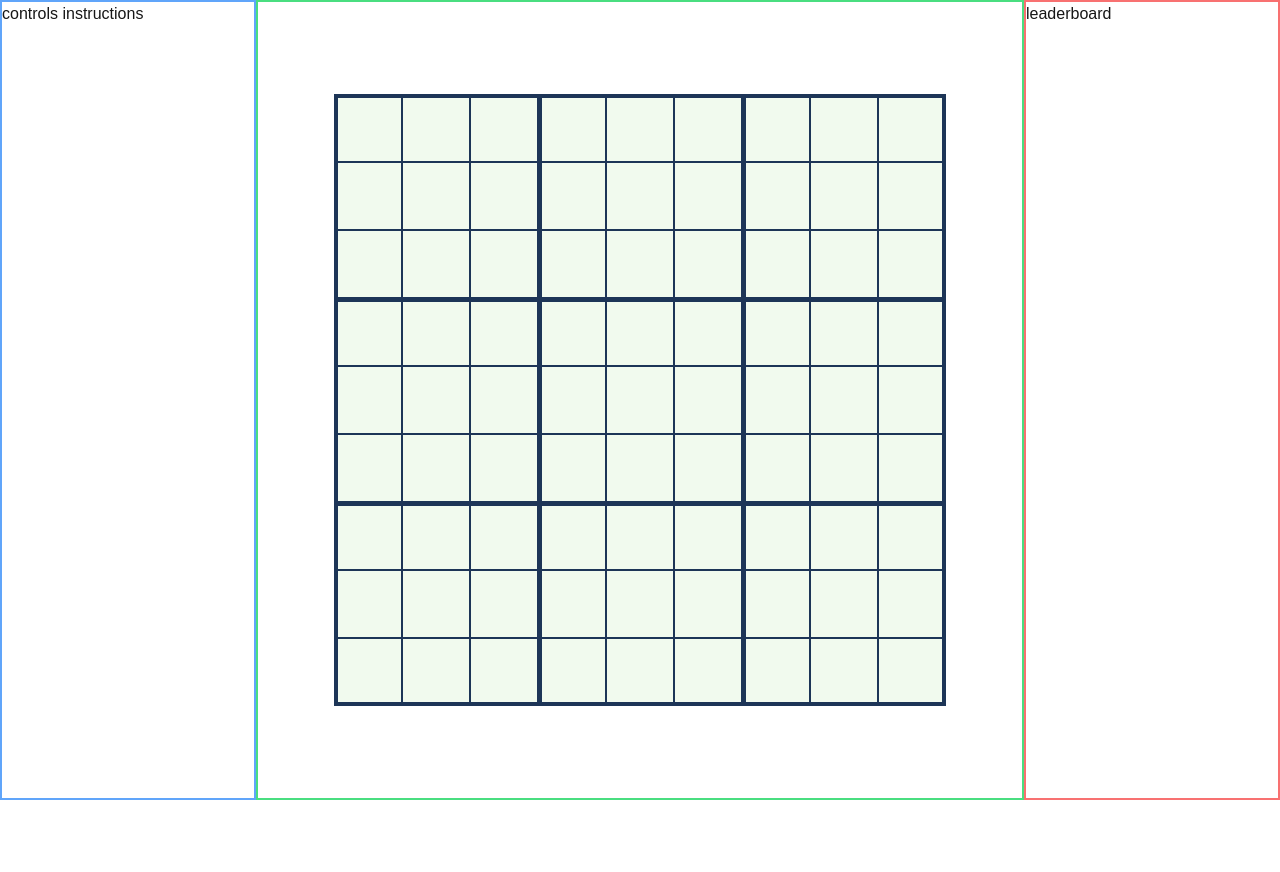
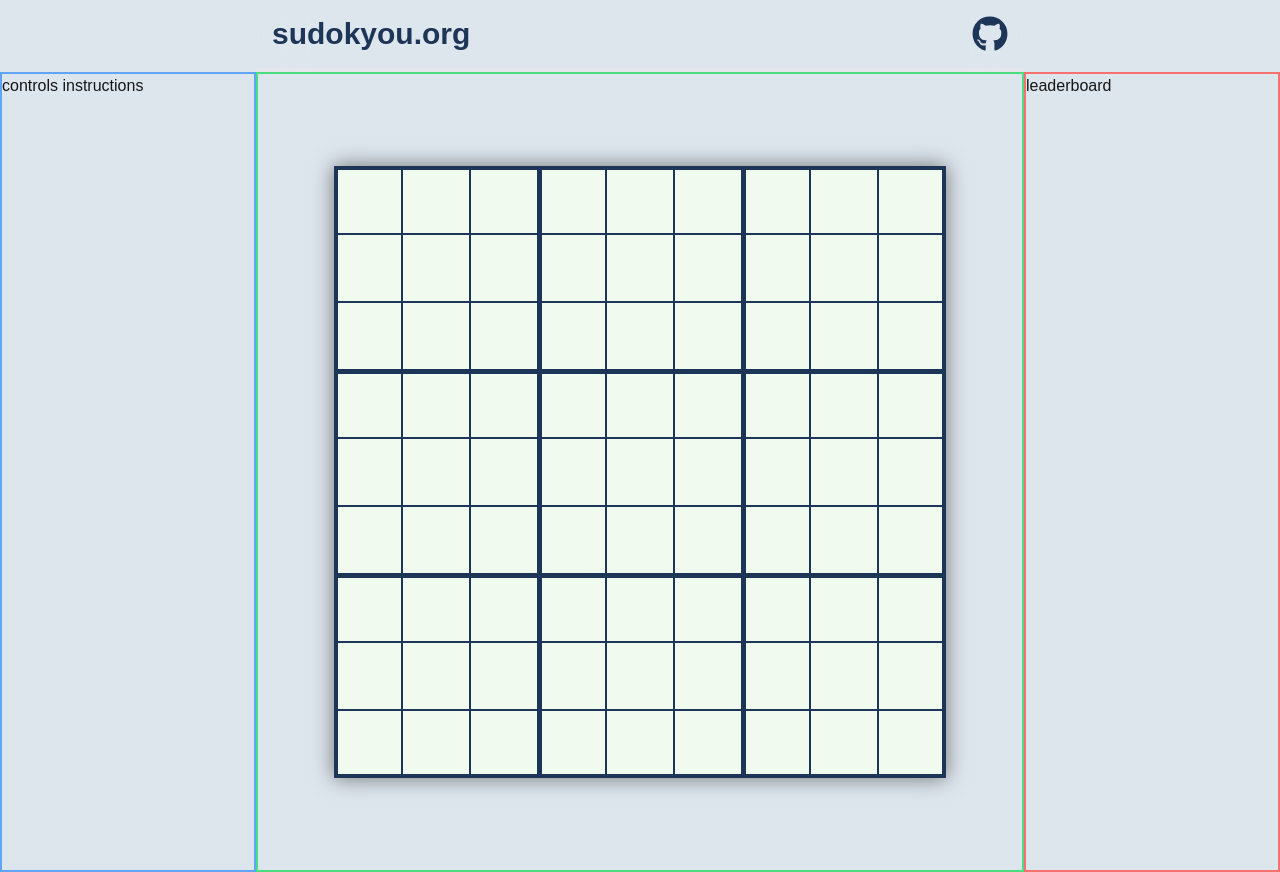
Before and after one commit to ashvinbondada/sudokyou.org, a Next.js app: page / in a window 1280 px wide. Before the commit the page ends 800 px from the top, so only its background shows below. Built offline with nearby package versions, Linux system fonts and the light colour scheme.

Commit message:
Shadow Effect + NavBar
- Created a Shadow Effect to Follow Cursor Around
- Created Navbar from (hyperalgebra.io) with some edits

```diff
--- a/package.json
+++ b/package.json
@@ -14,7 +14,8 @@
     "lodash": "^4.17.21",
     "next": "14.2.11",
     "react": "^18",
-    "react-dom": "^18"
+    "react-dom": "^18",
+    "react-icons": "^5.3.0"
   },
   "devDependencies": {
     "@tailwindcss/typography": "^0.5.15",
--- a/src/app/components/game.tsx
+++ b/src/app/components/game/game.tsx
@@ -1,7 +1,7 @@
 'use client'
 
 import { useEffect, useState } from "react";
-import { GameStatus, BoardContext, GameContext } from "../../lib/context";
+import { GameStatus, BoardContext, GameContext } from "../../../lib/context";
 import { useKeyboardClick, useShiftClick } from "@/lib/useKeyboard";
 import Board from "./board";
 import { debounce } from "lodash";
--- a/src/app/components/square.tsx
+++ b/src/app/components/game/square.tsx
@@ -3,7 +3,7 @@
 import {useContext, useEffect, useState } from "react"
 import RegularSquare from "./regularSquare";
 import NotesSquare from "./notesSquare";
-import { BoardContext, GameContext } from "../../lib/context";
+import { BoardContext, GameContext } from "../../../lib/context";
 
 type Props = {
     uid: number,
--- /dev/null
+++ b/src/app/components/navbar.tsx
@@ -0,0 +1,20 @@
+import Link from "next/link";
+import { FaGithub } from "react-icons/fa";
+
+export default function Navbar() {
+  return (
+    <nav className="w-[60%] mx-auto flex justify-between sticky top-0 dark:bg-smoky-black p-4 border-b-4 border-b-smoky-black dark:border-b-anti-flash-white
+    backdrop-blur-xl shadow-b-md text-theme-2-berkeley-blue">
+      {/* <div className="md:px-6 prose prose-xl mx-auto flex justify-between flex-col sm:flex-row items-center"> */}
+        <h1 className="text-3xl font-bold text-white grid place-content-center mb-2 md:mb-0">
+          <Link href="/" className="dark:text-dun text-theme-2-berkeley-blue hover:opacity-90 no-underline">sudokyou.org</Link>
+        </h1>
+        <div className="flex flex-row justify-center sm:justify-evenly align-middle gap-4 text-white text-5xl lg:text-4xl">
+          <Link className="" href="https://github.com/ashvinbondada/sudokyou.org">
+            <FaGithub className="dark:text-dun text-theme-2-berkeley-blue hover:opacity-90"/>
+          </Link>
+        </div>
+      {/* </div> */}
+    </nav>
+  );
+}
--- a/src/app/layout.tsx
+++ b/src/app/layout.tsx
@@ -1,5 +1,6 @@
 import type { Metadata } from "next";
 import "./globals.css";
+import Navbar from "./components/navbar";
 
 export const metadata: Metadata = {
   title: "Create Next App",
@@ -12,8 +13,10 @@ export default function RootLayout({
   children: React.ReactNode;
 }>) {
   return (
-    <html lang="en">
-      <body className="flex h-screen">
+    <html lang="en" className="h-screen ">
+      <body className="h-screen overflow-hidden bg-off-white dark:bg-dark-mode-1-matte-black">
+      <Navbar />
+        <div className="flex h-full">
           {/* Left component: Can shrink */}
           <div className="border-2 border-blue-400 w-[20%]">
             controls instructions
@@ -28,6 +31,7 @@ export default function RootLayout({
           <div className="border-2 border-red-400 w-[20%]">
             leaderboard
           </div>
+        </div>
       </body>
     </html>
   );
--- a/src/app/page.tsx
+++ b/src/app/page.tsx
@@ -1,9 +1,41 @@
-import Game from "./components/game";
+// import Game from "./components/game/game";
+
+// export default function Home() {
+//   return (
+//       <div className="w-[80%] max-w-[700px] min-w-[400px] place-self-center z-100 shadow-2xl">
+//         <Game />
+//       </div>
+//   );
+// }
+'use client'
+import { useState } from "react";
+import Game from "./components/game/game";
 
 export default function Home() {
+  const [shadow, setShadow] = useState("0px 0px 20px rgba(0, 0, 0, 0.5)");
+
+  const handleMouseMove = (e: React.MouseEvent<HTMLDivElement>) => {
+    const { offsetWidth, offsetHeight, offsetLeft, offsetTop } = e.currentTarget;
+
+    // Mouse position relative to the center of the component
+    const x = e.clientX - offsetLeft - offsetWidth / 2;
+    const y = e.clientY - offsetTop - offsetHeight / 2;
+
+    // Invert the shadow to be on the opposite side of the mouse position
+    const shadowX = -(x / offsetWidth) * 15; // Negative sign to invert
+    const shadowY = -(y / offsetHeight) * 15;
+
+    // Set the new shadow
+    setShadow(`${shadowX}px ${shadowY}px 30px rgba(0, 0, 0, 0.5)`);
+  };
+
   return (
-      <div className="w-[80%] max-w-[700px] min-w-[400px] place-self-center">
-        <Game />
-      </div>
+    <div
+      className="w-[80%] max-w-[700px] min-w-[400px] place-self-center z-100"
+      onMouseMove={handleMouseMove}
+      style={{ boxShadow: shadow }}
+    >
+      <Game />
+    </div>
   );
 }
--- a/tailwind.config.ts
+++ b/tailwind.config.ts
@@ -9,12 +9,13 @@ const config: Config = {
   theme: {
     extend: {
       colors: {
+        "off-white": "#DDE6ED",
         "theme-1" : {
           "pacific-cyan" :"#06AED5",
           "cerulean" : "#086788",
           "jonquil": "#f0c808",
-          "papaya-whip": "FFF1D0",
-          "rojo": "DD1C1A"
+          "papaya-whip": "#FFF1D0",
+          "rojo": "#DD1C1A"
         },
 
         "theme-2": {
@@ -23,8 +24,13 @@ const config: Config = {
           "non-photo-blue": "#A8DADC",
           "cerulean": "#457B9D",
           "berkeley-blue": "#1D3557"
+        },
+        "dark-mode-1" : {
+          "matte-black": "#2C3333",
+          "dull-dk-blue": "#395B64",
+          "dull-light-blue": "#A5C9CA",
+          "blue-white": "#E7F6F2"
         }
-
       },
     },
   },
```
Also changed, not shown: src/app/components/game/board.tsx (renamed from src/app/components/board.tsx), src/app/components/game/notebox.tsx (renamed from src/app/components/notebox.tsx), src/app/components/game/notesSquare.tsx (renamed from src/app/components/notesSquare.tsx), src/app/components/game/regularSquare.tsx (renamed from src/app/components/regularSquare.tsx), 1 other file (tests, documents, lock files or other folders). Lines whose indentation alone changed are shown as unchanged.
